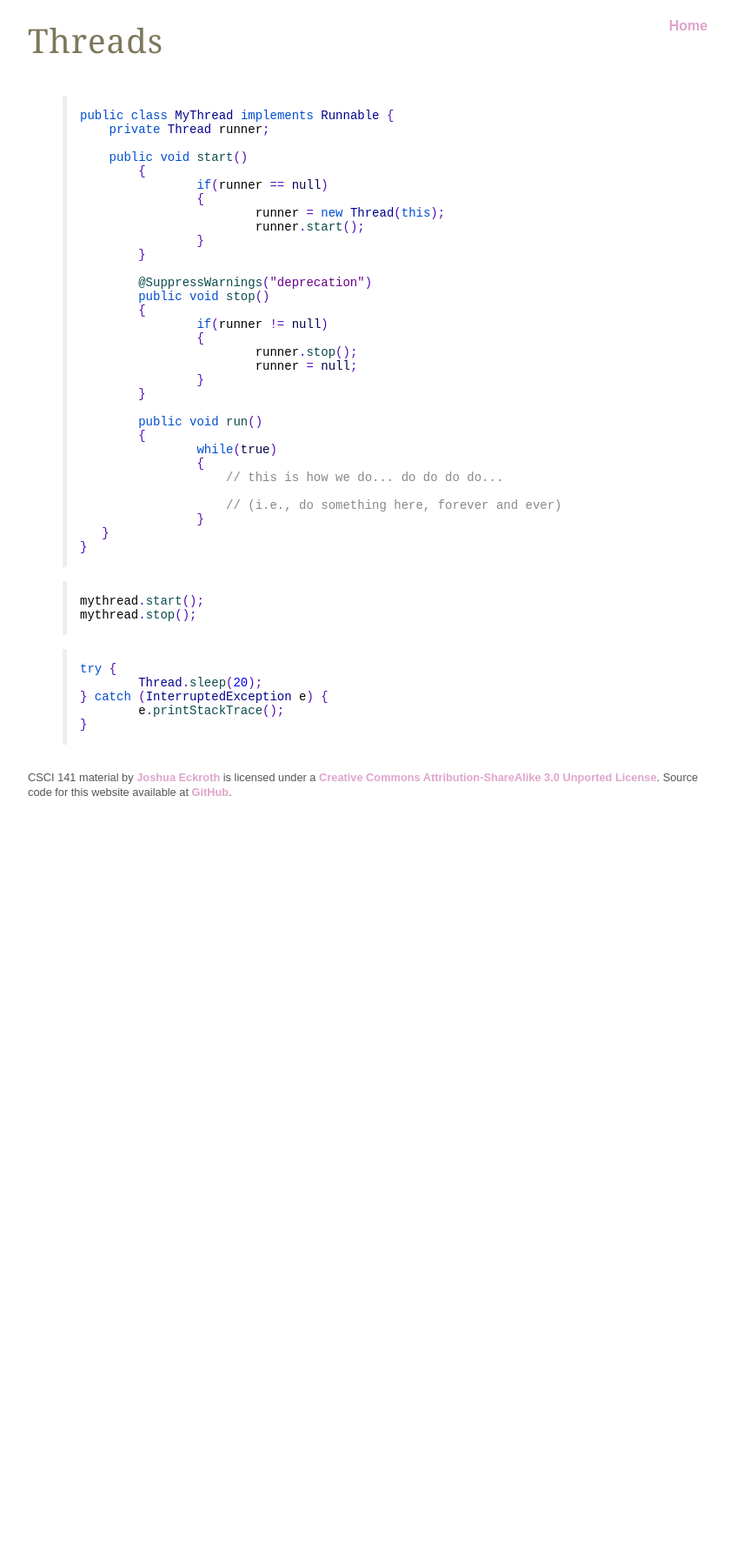
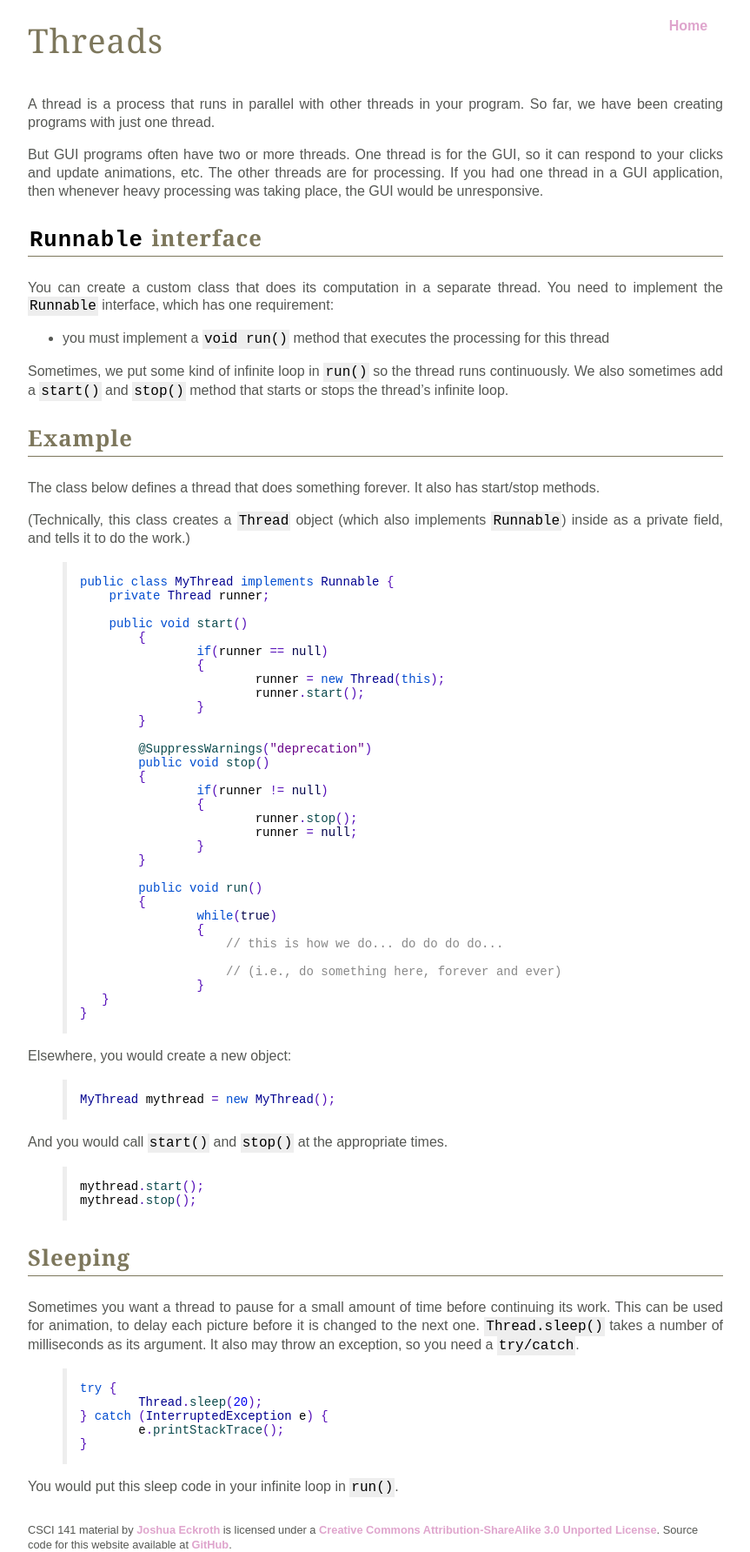
Before and after one commit to joshuaeckroth/csci141-website, a Jekyll site: the page built from lecture/threads.markdown, in a window 1280 px wide. Shown: the whole page at 87% size, without its empty margins (208-1071 px from the left). Built offline with Jekyll 4.4.1, drawn with Linux system fonts in a browser that asks for light colours; Markdown is read by kramdown in place of the engine named in the settings; before the commit the page ends 920 px from its top, so only the background shows below that.

Commit message:
Added more content for HW 13 and threads notes.

```diff
--- a/homework/homework-13.markdown
+++ b/homework/homework-13.markdown
@@ -13,7 +13,7 @@ Create a simulation of "termites." A bunch of termites live on a grid that has s
 
 Each termite behaves independently and identically. They do not communicate. They only pickup and drop a piece of sand. When a termite picks up a piece of sand, it is removed from the grid (that pixel turns black). When a piece of sand is dropped, wherever the termite is standing then turns yellow and the grid cell is recorded as having sand.
 
-You must have a "stop" and "start" button. See the notes about [threads](/lecture/threads.html) for some guidance about how that might work.
+You must have a "start" and "stop" button. These buttons tell the center panel to start/stop the animation and termite updates. See the notes about [threads](/lecture/threads.html) for some guidance about how that might work.
 
 Termites move according to a speed and angle (in radians). Here is a move method, so you don't need to worry about the trigonometry. This move method also supports wrap around.
 
@@ -53,6 +53,10 @@ boolean b =  r.nextBoolean(); // get a random true/false
 int x = r.nextInt(100); // get a random integer (0-99)
 double y = r.nextDouble(); // get a random double (0.0-1.0)
 {% endhighlight %}
+
+If it helps, here is an overview of my classes:
+
+![Termites UML](/images/termites-uml.png)
 
 Here is a video of the termites in action. A termite is drawn as a white circle if it's not currently holding sand, otherwise it is drawn as a green circle (holding sand).
 
--- a/lecture/threads.markdown
+++ b/lecture/threads.markdown
@@ -2,6 +2,24 @@
 title: Threads
 layout: default
 ---
+
+A thread is a process that runs in parallel with other threads in your program. So far, we have been creating programs with just one thread.
+
+But GUI programs often have two or more threads. One thread is for the GUI, so it can respond to your clicks and update animations, etc. The other threads are for processing. If you had one thread in a GUI application, then whenever heavy processing was taking place, the GUI would be unresponsive.
+
+## `Runnable` interface
+
+You can create a custom class that does its computation in a separate thread. You need to implement the `Runnable` interface, which has one requirement:
+
+- you must implement a `void run()` method that executes the processing for this thread
+
+Sometimes, we put some kind of infinite loop in `run()` so the thread runs continuously. We also sometimes add a `start()` and `stop()` method that starts or stops the thread's infinite loop.
+
+## Example
+
+The class below defines a thread that does something forever. It also has start/stop methods.
+
+(Technically, this class creates a `Thread` object (which also implements `Runnable`) inside as a private field, and tells it to do the work.)
 
 {% highlight java %}
 public class MyThread implements Runnable {
@@ -38,10 +56,22 @@ public class MyThread implements Runnable {
 }
 {% endhighlight %}
 
+Elsewhere, you would create a new object:
+
+{% highlight java %}
+MyThread mythread = new MyThread();
+{% endhighlight %}
+
+And you would call `start()` and `stop()` at the appropriate times.
+
 {% highlight java %}
 mythread.start();
 mythread.stop();
 {% endhighlight %}
+
+## Sleeping
+
+Sometimes you want a thread to pause for a small amount of time before continuing its work. This can be used for animation, to delay each picture before it is changed to the next one. `Thread.sleep()` takes a number of milliseconds as its argument. It also may throw an exception, so you need a `try/catch`.
 
 {% highlight java %}
 try {
@@ -50,3 +80,5 @@ try {
 	e.printStackTrace();
 }
 {% endhighlight %}
+
+You would put this sleep code in your infinite loop in `run()`.
```
Also changed, not shown: images/termites-uml.png (added), 1 other file.
